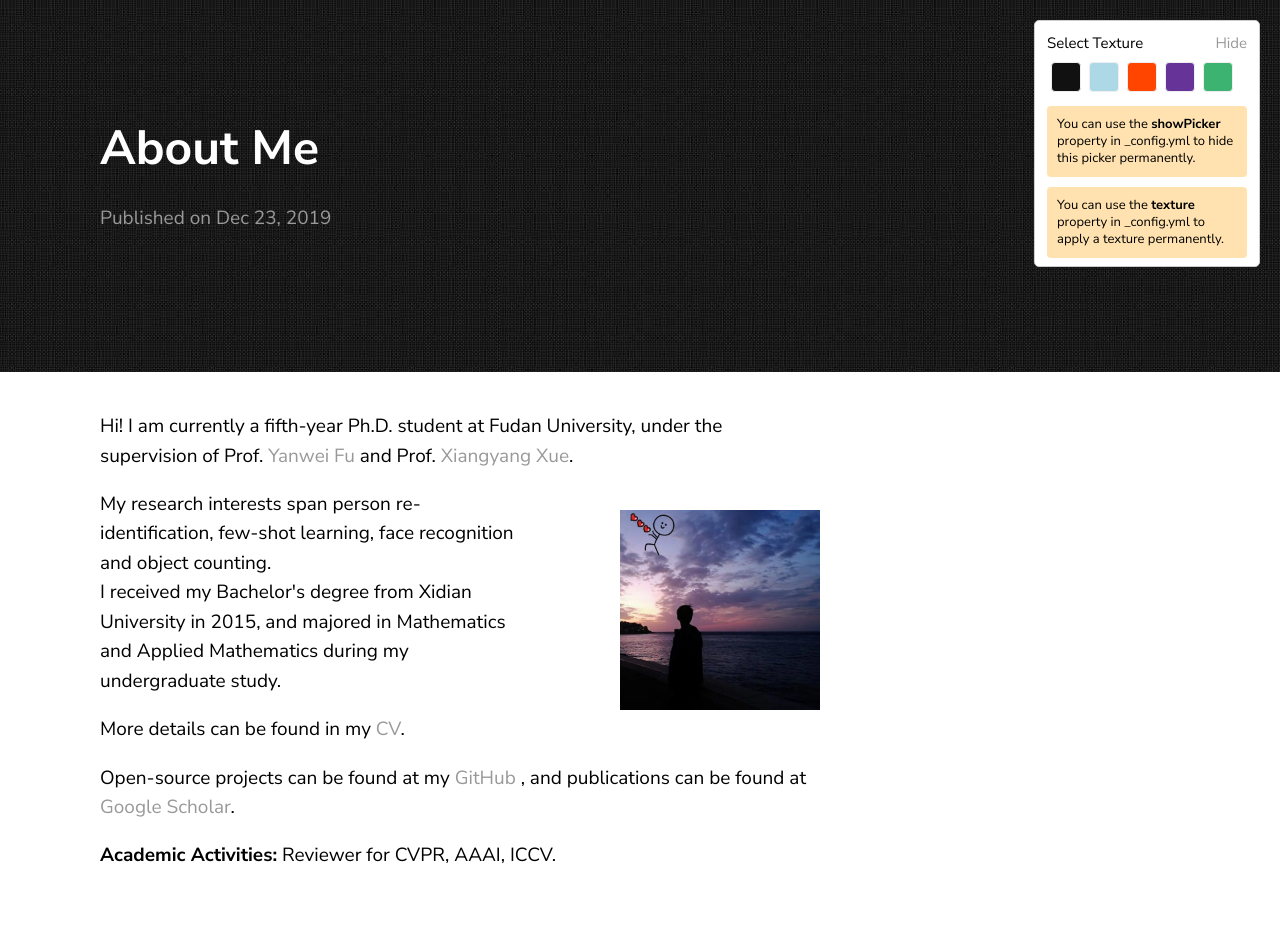
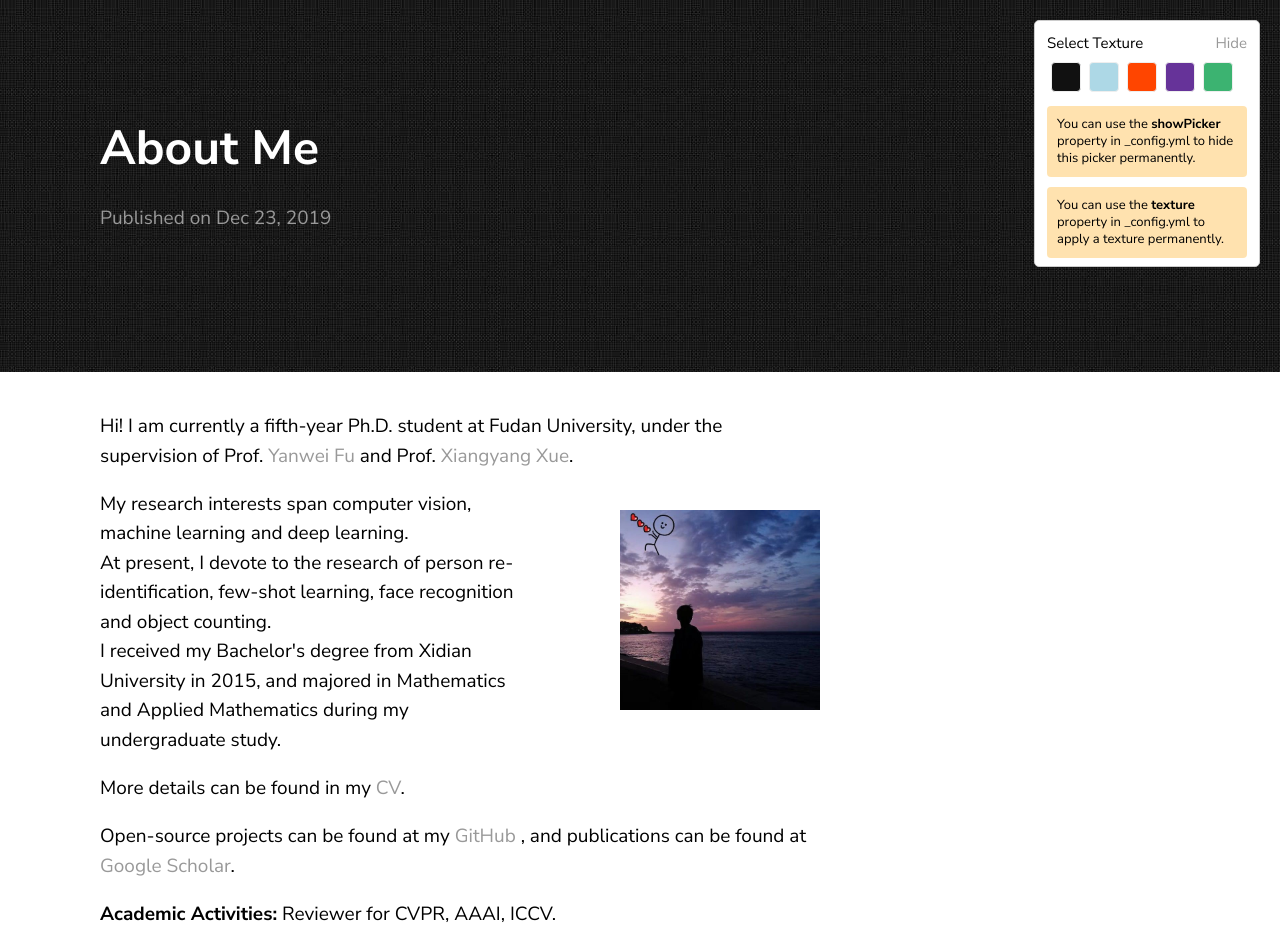
Before and after one commit to naiq/naiq.github.io, a Jekyll site: the page built from _posts/2019-08-30-about-me.markdown, in a window 1280 px wide. Built offline with Jekyll 4.4.1, drawn with Linux system fonts in a browser that asks for light colours; before the commit the page ends 900 px from its top, so only the background shows below that.

Commit message:
commit 1

```diff
--- a/_posts/2019-08-30-about-me.markdown
+++ b/_posts/2019-08-30-about-me.markdown
@@ -12,7 +12,9 @@ Prof. <a href="https://scholar.google.com/citations?user=DTbhX6oAAAAJ&hl=en" tar
 <img src="/img/about/portfolio.png" alt="." width="200" height="200" align="right">
 <span style="display:inline-block;width:60%;word-wrap:break-word;white-space:normal;">
 
-My research interests span person re-identification, few-shot learning, face recognition and object counting.
+My research interests span computer vision, machine learning and deep learning.
+<br>
+At present, I devote to the research of  person re-identification, few-shot learning, face recognition and object counting.
 <br>
 I received my Bachelor's degree from Xidian University in 2015, and majored in Mathematics and Applied Mathematics during my undergraduate study.
 <br>
```
Also changed, not shown: img/about/fudan.jpg (added).
